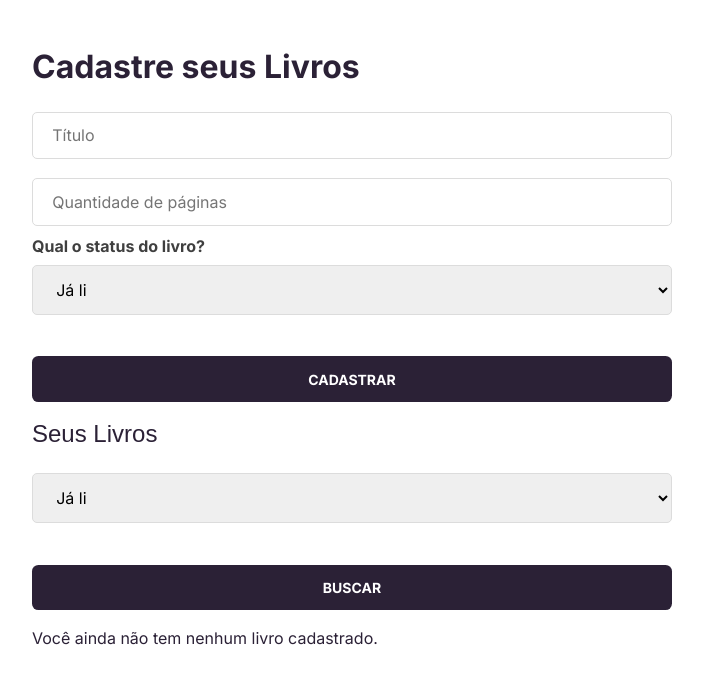
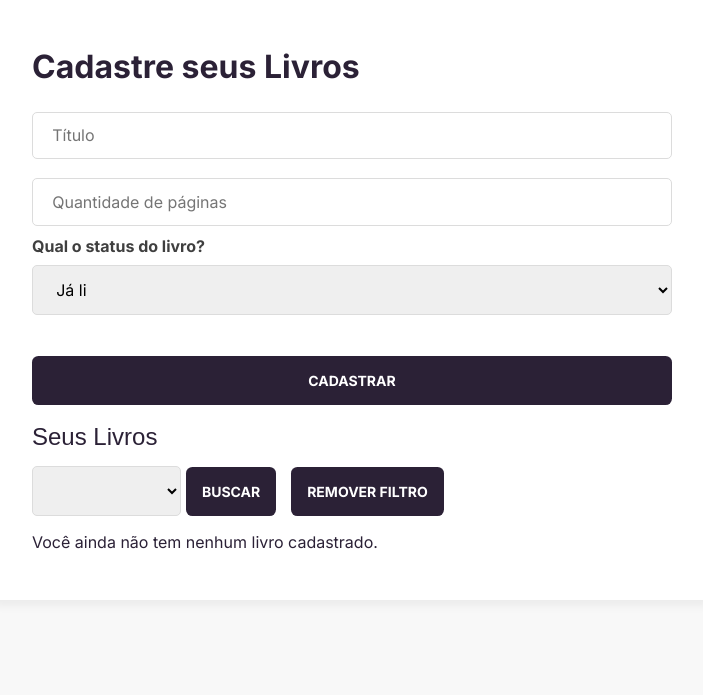
Before and after one commit to mlucianaap/biblioteca-pwii, a Node server app: page /home in a window 1280 px wide. Shown: the part 85-780 px from the top of the page, without its empty margins (288-991 px from the left). Run offline with Node 20, Linux system fonts and the light colour scheme; data that the repository does not hold is empty; some libraries are stand-ins or nearby versions; some web fonts are replaced.

Commit message:
Modificando estilo do filtro

```diff
--- a/public/css/style.css
+++ b/public/css/style.css
@@ -102,7 +102,7 @@ a:hover {
     color: #99959D;
 }
 
-form button {
+button {
     margin-top: 2rem;
     border: none;
     background-color: #2B2136;
@@ -116,6 +116,7 @@ form button {
     padding-right: auto;
     cursor: pointer;
     transition: 0.3s;
+    padding: 1rem;
 }
 
 button:hover {
@@ -151,8 +152,22 @@ button:hover {
     color: #000000c0;
 }
 
+.filter-box button {
+    margin-left: 0.5rem;
+    margin-top: 1rem;
+}
+
+.filter {
+    display: flex;
+    align-content: center;
+}
+
+.filter button {
+    margin: 1rem 0;
+}
 table {
-    margin-top: 3rem;
+    margin-top: 1rem;
+    text-align: center;
 }
 
 tr {
--- a/services/index.js
+++ b/services/index.js
@@ -3,7 +3,7 @@ const mysql = require ('mysql2');
 const conn = mysql.createConnection({
     host: 'localhost',
     user: 'root',
-    password: '', //Coloca a tua senha aqui
+    password: 'Tom100@g', //Coloca a tua senha aqui
     database: 'nodemysql1'
 });
 
--- a/views/home.handlebars
+++ b/views/home.handlebars
@@ -18,10 +18,13 @@
 				<button type="submit">Cadastrar</button>
 			</div>
 	</form>
-	<h2>Seus Livros</h2>
+
+	<h2 id="seusLivros">Seus Livros</h2>
+	<div class="filter">
 		<form action="/home/{{user.idusers}}/filtro" method='POST' id="form">
-		<div class="input-box">
+			<div class="filter-box">
 				<select id="status" name="status" required>
+					<option value=""></option>
 					<option value="Já li">Já li</option>
 					<option value="Estou lendo">Estou lendo</option>
 					<option value="Quero ler">Quero ler</option>
@@ -29,6 +32,9 @@
 				<button type="submit">Buscar</button>
 			</div>
 		</form>
+		<a id="filter" href="/home/{{user.idusers}}"><button>Remover Filtro</button></a>
+	</div>
+
 	{{#if booksUser}}
 		<table>
 			<tr>
@@ -39,8 +45,8 @@
 			</tr>
 			{{#each booksUser}}
 				<tr>
-					<td name="idusers" style="display: none;">{{idusers}}</td>
-					<td name="id" style="display: none;">{{idbooks}}</td>
+					<td id="idusers" name="idusers" style="display: none;">{{idusers}}</td>
+					<td id="idbooks" name="id" style="display: none;">{{idbooks}}</td>
 					<td name="title" class="title">{{title}}</td>
 					<td name="pages" class="pages">{{pages}}</td>
 					<td name="status" class="status">{{status}}</td>
```
Also changed, not shown: other parts of public/css/style.css (+0 -57 lines). Lines whose indentation alone changed are shown as unchanged.
